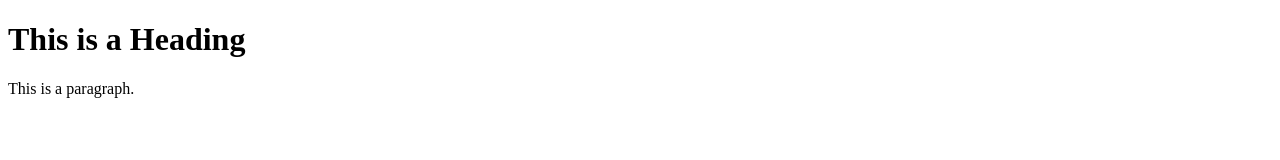
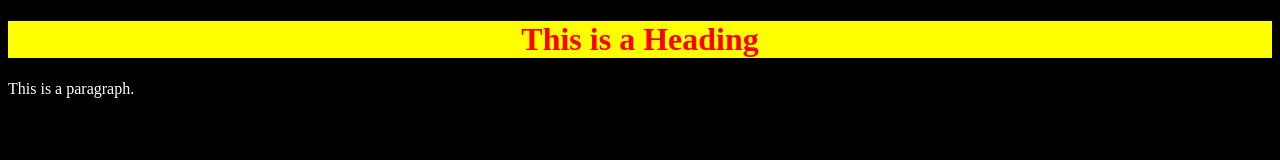
Before and after one commit to Meerkat17/Meerkat17.github.io, a plain HTML site: page index.html in a window 1280 px wide. Drawn offline with Linux system fonts and the light colour scheme.

Commit message:
Update index.html

```diff
--- a/index.html
+++ b/index.html
@@ -1,7 +1,13 @@
 <!DOCTYPE html>
+<style>
+body	{background-color:black}
+p		{color:white}
+h1		{color:red; background-color:yellow; text-align:center}
+</style>
+
 <html>
 <head>
-<title>Page Title</title>
+<title>Test</title>
 </head>
 <body>
 
```
